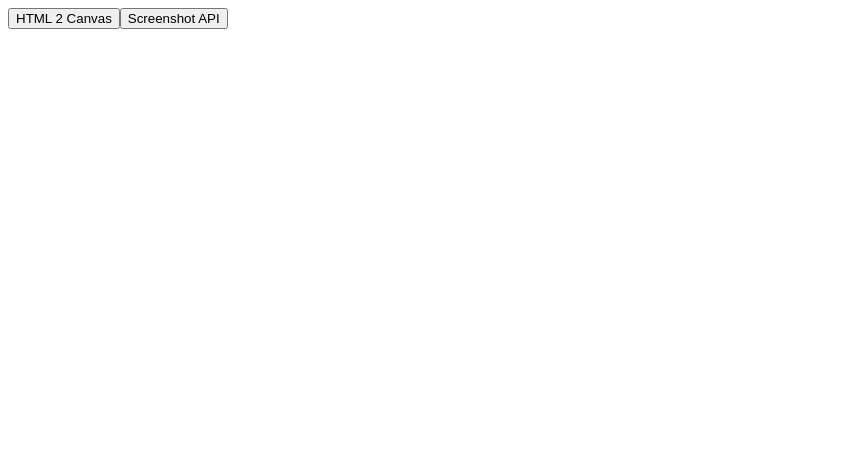
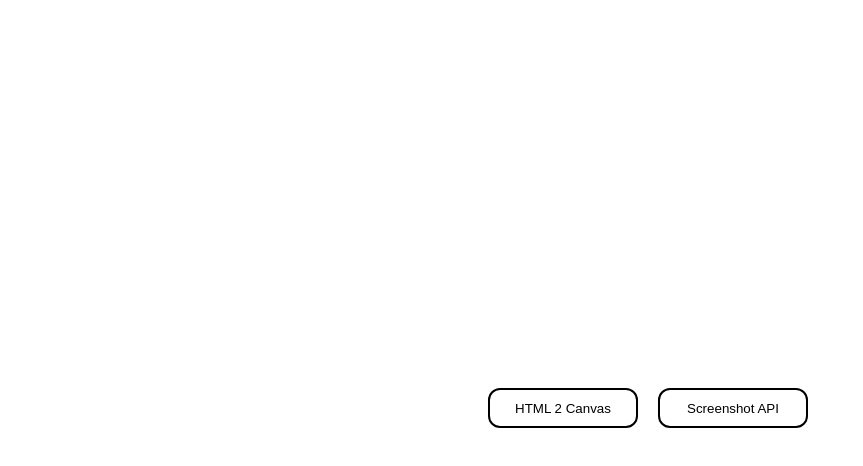
Before and after one commit to akhil-haridas/url-to-screenshot, a React (Vite) app: page / in a window 1280 px wide. Shown: the top 466 px of the page, without its empty margins (0-863 px from the left). Built offline with nearby package versions, Linux system fonts and the light colour scheme.

Commit message:
style for the menu

```diff
--- a/src/App.css
+++ b/src/App.css
@@ -2,3 +2,26 @@
   margin: 0;
   padding: 0;
 }
+
+.MenuWrapper{
+  width: 100vw;
+  height: 100vh;
+  display: flex;
+  align-items: center;
+  justify-content: center;
+  gap: 20px;
+}
+
+.MenuWrapper > button {
+  background-color: transparent;
+  border: 2px solid black;
+  border-radius: 12px;
+  min-width: 150px;
+  height: 40px;
+  cursor: pointer;
+}
+
+.MenuWrapper > button:hover{
+  background-color: black;
+  color: #fff;
+}
```
